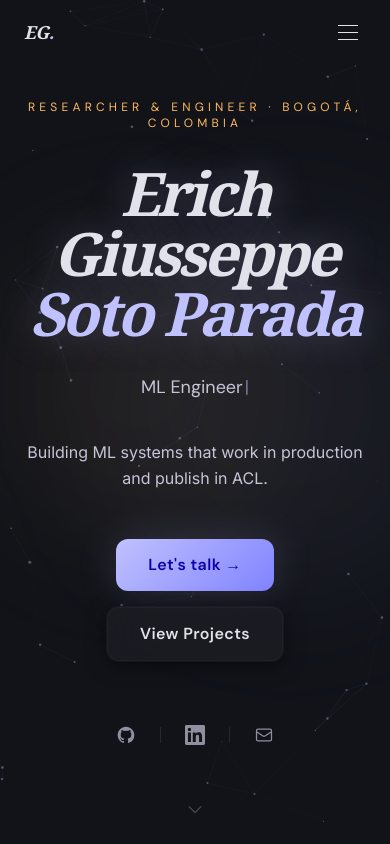
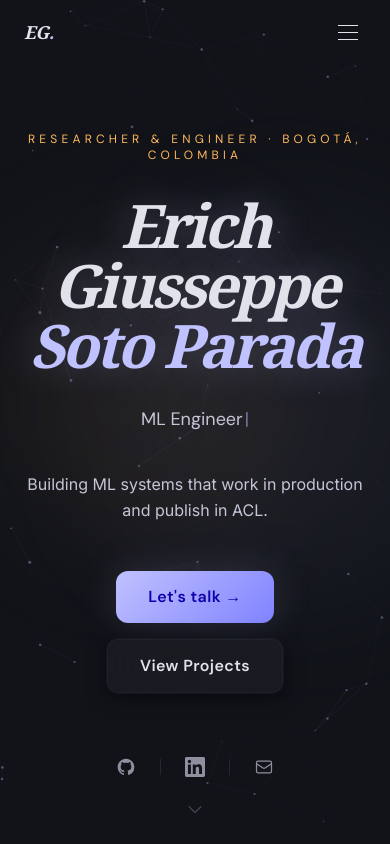
Before and after one commit to ErichGiusseppe/erich-portfolio, a Next.js app: page / in a window 390 px wide. Shown: the top 844 px of the page. Built offline with nearby package versions, Linux system fonts and the light colour scheme.

Commit message:
Fix hero content overlapping fixed navbar on mobile

```diff
--- a/src/components/sections/Hero.tsx
+++ b/src/components/sections/Hero.tsx
@@ -144,7 +144,7 @@
   }
 
   return (
-    <section className="relative min-h-screen flex items-center justify-center overflow-hidden">
+    <section className="relative min-h-screen flex items-center justify-center overflow-hidden pt-16">
       <ParticleCanvas />
 
       <div
```
